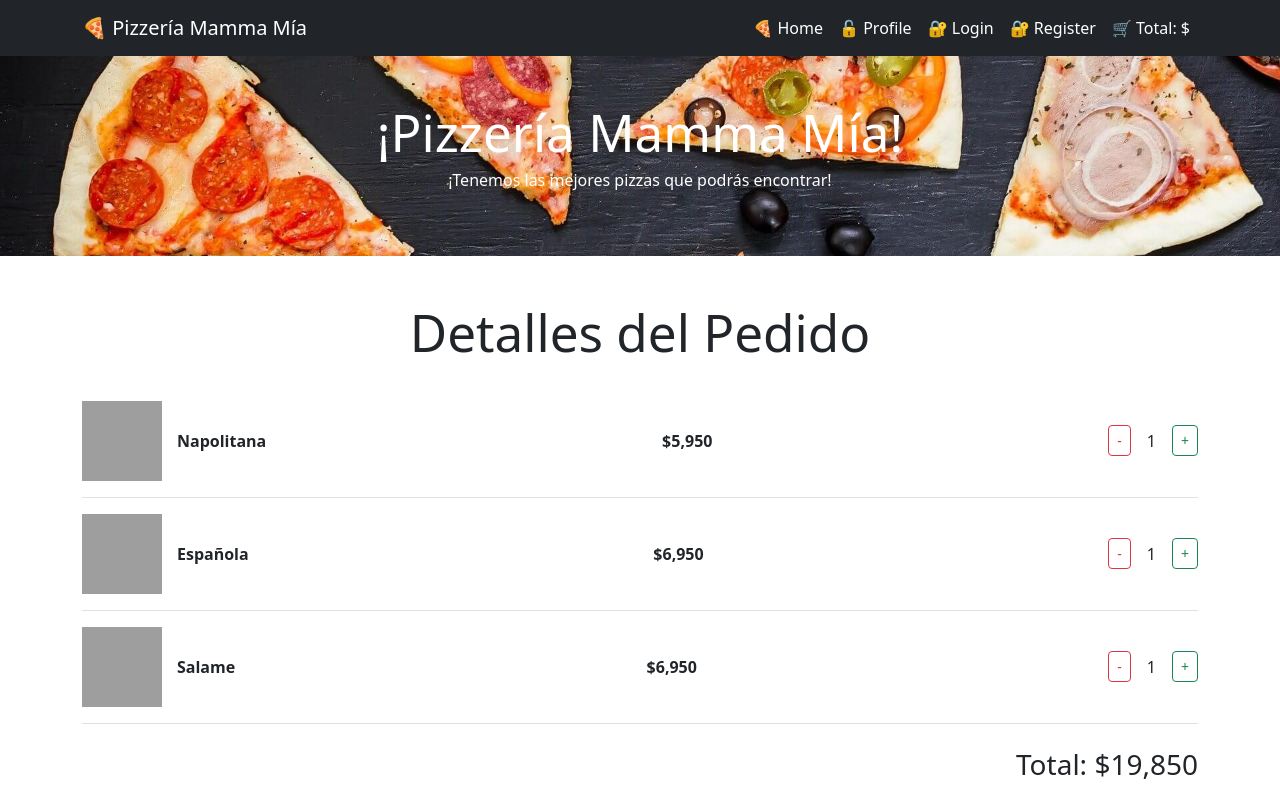
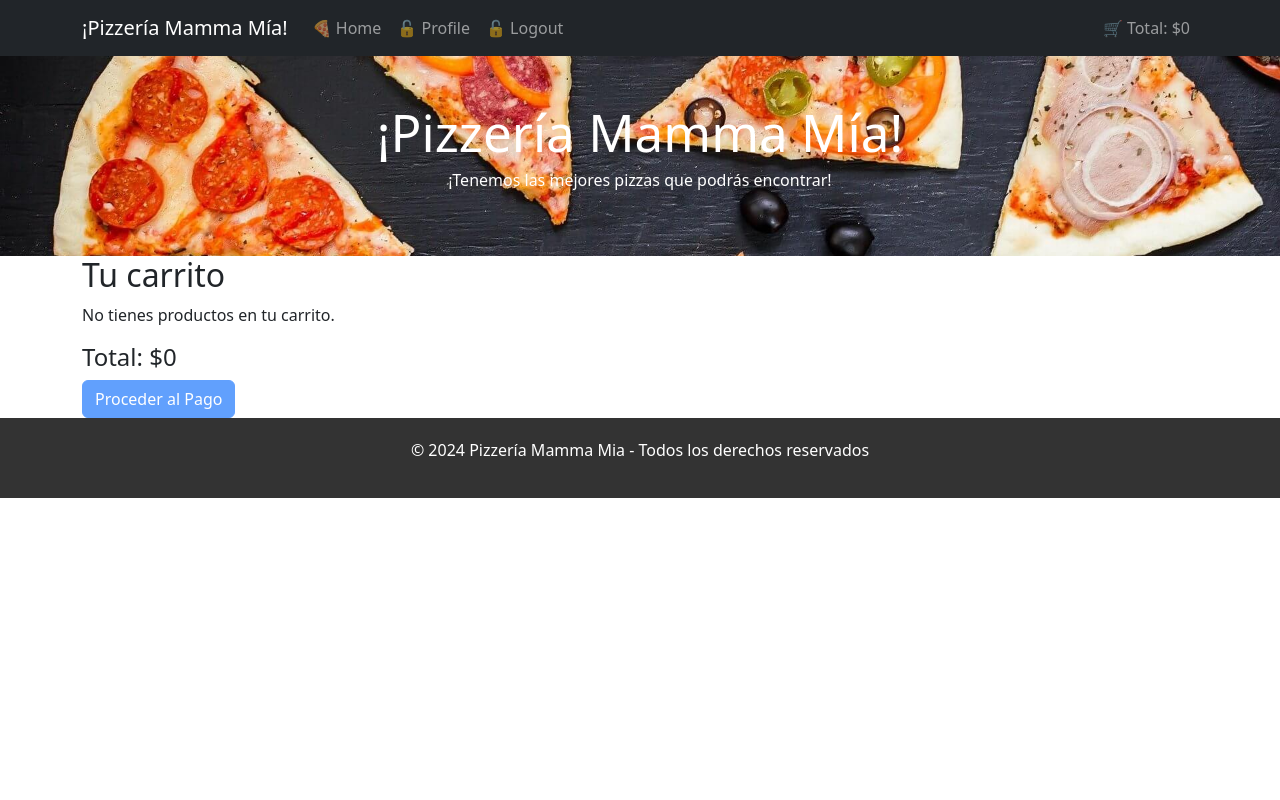
Before and after one commit to Maximiliano121/Desafio-Pizzeria-Mamma-Mia, a React (Vite) app: page /cart in a window 1280 px wide. Built offline with nearby package versions, Linux system fonts and the light colour scheme; grey boxes are pictures that could not be loaded.

Commit message:
Implementación completa del hito 6

```diff
--- a/package.json
+++ b/package.json
@@ -13,6 +13,7 @@
     "bootstrap": "^5.3.3",
     "prop-types": "^15.8.1",
     "react": "^18.3.1",
+    "react-bootstrap": "^2.10.6",
     "react-dom": "^18.3.1",
     "react-router-dom": "^7.0.1"
   },
--- a/src/App.jsx
+++ b/src/App.jsx
@@ -1,32 +1,40 @@
 // src/App.jsx
 import React from "react";
 import { Routes, Route } from "react-router-dom";
-import NavigationBar from "./components/Navbar";
+import Navbar from "./components/Navbar";
 import Header from "./components/Header";
 import Home from "./pages/Home";
 import Cart from "./pages/Cart";
 import Profile from "./pages/Profile";
 import Login from "./pages/Login";
 import Register from "./pages/Register";
-import Footer from "./components/Footer";
-import { CartProvider } from "./context/CartContext"; // Importamos el CartProvider
+import NotFound from "./pages/NotFound";
+import { CartContextProvider } from "./context/CartContext"; // Asegúrate de que esté importado correctamente
+import { UserContextProvider } from "./context/UserContext"; // Asegúrate de que esté importado correctamente
+import Footer from "./components/Footer"; // Asegúrate de que esté importado correctamente
 
 const App = () => {
   return (
-    <CartProvider>
-      <NavigationBar />
+    <UserContextProvider>
+      {/* Proveedor para el usuario */}
+      <CartContextProvider>
+        {/* Proveedor para el carrito */}
+        <Navbar /> {/* Navbar siempre debe estar visible */}
         <Header />
         <main>
           <Routes>
+            {/* Rutas definidas */}
             <Route path="/" element={<Home />} />
             <Route path="/cart" element={<Cart />} />
             <Route path="/profile" element={<Profile />} />
             <Route path="/login" element={<Login />} />
             <Route path="/register" element={<Register />} />
+            <Route path="*" element={<NotFound />} />
           </Routes>
         </main>
-      <Footer />
-    </CartProvider>
+        <Footer /> {/* Footer debe ir aquí, después de las rutas */}
+      </CartContextProvider>
+    </UserContextProvider>
   );
 };
 
--- a/src/components/Footer.jsx
+++ b/src/components/Footer.jsx
@@ -1,15 +1,17 @@
-// src/components/Footer.jsx
 import React from "react";
-import { Container } from "react-bootstrap";
+import { Container, Row, Col } from "react-bootstrap";
 
 const Footer = () => {
   return (
-    <footer className="bg-dark text-white py-4 mt-5">
-      <Container>
-        <p className="text-center mb-0">
-          &copy; 2021 - Pizzería Mamma Mía! - Todos los derechos reservados.
-        </p>
-      </Container>
+    <footer
+      style={{
+        textAlign: "center",
+        padding: "20px",
+        backgroundColor: "#333",
+        color: "#fff",
+      }}
+    >
+      <p>© 2024 Pizzería Mamma Mia - Todos los derechos reservados</p>
     </footer>
   );
 };
--- a/src/components/Navbar.jsx
+++ b/src/components/Navbar.jsx
@@ -1,36 +1,43 @@
-// src/components/Navbar.jsx
-import React from "react";
-import { Link } from "react-router-dom";
-import { Navbar, Nav, Container } from "react-bootstrap"; // Usando componentes de Bootstrap
+import React, { useContext } from "react";
+import { Navbar as BootstrapNavbar, Container, Nav } from "react-bootstrap";
+import { useNavigate } from "react-router-dom";
+import { CartContext } from "../context/CartContext";
+import { UserContext } from "../context/UserContext";
 
-const NavigationBar = () => {
+const Navbar = () => {
+  const { cart } = useContext(CartContext); // Obtener el cart del contexto
+  const { token, logout } = useContext(UserContext); // Obtener el token y logout
+  const navigate = useNavigate(); // Inicializamos useNavigate
+
   return (
-    <Navbar expand="lg" bg="dark" variant="dark">
+    <BootstrapNavbar bg="dark" variant="dark">
       <Container>
-        <Navbar.Brand as={Link} to="/">
-          🍕 Pizzería Mamma Mía
-        </Navbar.Brand>
-        <Nav className="ml-auto">
-          <Nav.Link as={Link} to="/" className="text-white">
-            🍕 Home
-          </Nav.Link>
-          <Nav.Link as={Link} to="/profile" className="text-white">
-            🔓 Profile
-          </Nav.Link>
-          <Nav.Link as={Link} to="/login" className="text-white">
-            🔐 Login
-          </Nav.Link>
-          <Nav.Link as={Link} to="/register" className="text-white">
-            🔐 Register
-          </Nav.Link>
-          <Nav.Link as={Link} to="/cart" className="text-white">
-            🛒 Total: $
-            {/* El total se puede calcular con el contexto del carrito */}
+        <BootstrapNavbar.Brand onClick={() => navigate("/")}>
+          ¡Pizzería Mamma Mía!
+        </BootstrapNavbar.Brand>
+        <Nav className="me-auto">
+          <Nav.Link onClick={() => navigate("/")}>🍕 Home</Nav.Link>
+          {token && (
+            <Nav.Link onClick={() => navigate("/profile")}>🔓 Profile</Nav.Link>
+          )}
+          {token && <Nav.Link onClick={logout}>🔓 Logout</Nav.Link>}
+          {!token && (
+            <Nav.Link onClick={() => navigate("/login")}>🔐 Login</Nav.Link>
+          )}
+          {!token && (
+            <Nav.Link onClick={() => navigate("/register")}>
+              🔐 Register
+            </Nav.Link>
+          )}
+        </Nav>
+        <Nav>
+          <Nav.Link onClick={() => navigate("/cart")}>
+            🛒 Total: ${cart.total}
           </Nav.Link>
         </Nav>
       </Container>
-    </Navbar>
+    </BootstrapNavbar>
   );
 };
 
-export default NavigationBar;
+export default Navbar;
--- a/src/context/CartContext.jsx
+++ b/src/context/CartContext.jsx
@@ -1,34 +1,69 @@
-// src/context/CartContext.jsx
 import React, { createContext, useState, useContext } from "react";
 
-// Crear el contexto del carrito
-export const CartContext = createContext(); // Exporta el contexto
+// Crear el contexto para el carrito
+export const CartContext = createContext();
 
 // Proveedor del contexto del carrito
-export const CartProvider = ({ children }) => {
-  const [cart, setCart] = useState([]); // Estado del carrito
+export const CartContextProvider = ({ children }) => {
+  const [cart, setCart] = useState({
+    total: 0,
+    products: [],
+  });
 
-  // Función para agregar un item al carrito
-  const addToCart = (pizza) => {
-    setCart((prevCart) => [...prevCart, pizza]);
+  const add = (pizza) => {
+    const productsQty = [...cart.products];
+    let total = 0;
+
+    const indexPizza = productsQty.findIndex((p) => p.id === pizza.id);
+    const pizzaFounded = indexPizza !== -1;
+
+    if (pizzaFounded) {
+      const currentPizza = productsQty[indexPizza];
+      currentPizza.qty += 1;
+    } else {
+      productsQty.push({
+        ...pizza,
+        qty: 1,
+      });
+    }
+
+    for (const product of productsQty) {
+      total += product.price * product.qty;
+    }
+
+    setCart({
+      total,
+      products: productsQty,
+    });
   };
 
-  // Función para eliminar un item del carrito
-  const removeFromCart = (pizzaId) => {
-    setCart((prevCart) => prevCart.filter((pizza) => pizza.id !== pizzaId));
+  const remove = (pizza) => {
+    const productsQty = [...cart.products];
+    let total = 0;
+
+    const indexPizza = productsQty.findIndex((p) => p.id === pizza.id);
+    const currentPizza = productsQty[indexPizza];
+
+    currentPizza.qty -= 1;
+
+    for (const product of productsQty) {
+      total += product.price * product.qty;
+    }
+
+    setCart({
+      total,
+      products: productsQty.filter((product) => product.qty > 0),
+    });
   };
 
-  // Calcular el total
-  const total = cart.reduce((acc, item) => acc + item.price * item.quantity, 0);
-
   return (
-    <CartContext.Provider value={{ cart, total, addToCart, removeFromCart }}>
+    <CartContext.Provider value={{ cart, add, remove }}>
       {children}
     </CartContext.Provider>
   );
 };
 
-// Hook personalizado para acceder al carrito
+// Hook para acceder al contexto del carrito
 export const useCart = () => {
   return useContext(CartContext);
 };
--- /dev/null
+++ b/src/context/UserContext.jsx
@@ -0,0 +1,17 @@
+import { createContext, useState } from "react";
+
+export const UserContext = createContext();
+
+export const UserContextProvider = ({ children }) => {
+  const [token, setToken] = useState(true);
+
+  const logout = () => {
+    setToken(false);
+  };
+
+  return (
+    <UserContext.Provider value={{ token, logout }}>
+      {children}
+    </UserContext.Provider>
+  );
+};
--- a/src/main.jsx
+++ b/src/main.jsx
@@ -2,13 +2,13 @@ import "bootstrap/dist/css/bootstrap.min.css";
 import "./index.css";
 import React from "react";
 import ReactDOM from "react-dom/client";
-import App from "./App";
-import { BrowserRouter } from "react-router-dom";
+import App from "./App"; // Tu archivo principal de la app
+import { BrowserRouter } from "react-router-dom"; // Solo aquí se debe importar BrowserRouter
 
 ReactDOM.createRoot(document.getElementById("root")).render(
   <React.StrictMode>
     <BrowserRouter>
-      <App />
+      <App /> {/* App debe estar dentro de BrowserRouter */}
     </BrowserRouter>
   </React.StrictMode>
 );
--- a/src/pages/Cart.jsx
+++ b/src/pages/Cart.jsx
@@ -1,99 +1,37 @@
-import React, { useState } from "react";
+import React, { useContext } from "react";
+import { Container, ListGroup, Button, Row, Col } from "react-bootstrap";
+import { CartContext } from "../context/CartContext"; // Importamos el contexto del carrito
 
 const Cart = () => {
-  const [cart, setCart] = useState([
-    {
-      name: "Napolitana",
-      price: 5950,
-      quantity: 1,
-      img: "https://firebasestorage.googleapis.com/v0/b/apis-varias-mias.appspot.com/o/pizzeria%2Fpizza-1239077_640_cl.jpg?alt=media&token=6a9a33da-5c00-49d4-9080-784dcc87ec2c",
-    },
-    {
-      name: "Española",
-      price: 6950,
-      quantity: 1,
-      img: "https://firebasestorage.googleapis.com/v0/b/apis-varias-mias.appspot.com/o/pizzeria%2Fcheese-164872_640_com.jpg?alt=media&token=18b2b821-4d0d-43f2-a1c6-8c57bc388fab",
-    },
-    {
-      name: "Salame",
-      price: 6950,
-      quantity: 1,
-      img: "https://firebasestorage.googleapis.com/v0/b/apis-varias-mias.appspot.com/o/pizzeria%2Fpizza-1239077_640_com.jpg?alt=media&token=e7cde87a-08d5-4040-ac54-90f6c31eb3e3",
-    },
-  ]);
-
-  const incrementQuantity = (index) => {
-    const updatedCart = [...cart];
-    updatedCart[index].quantity += 1;
-    setCart(updatedCart);
-  };
-
-  const decrementQuantity = (index) => {
-    const updatedCart = [...cart];
-    if (updatedCart[index].quantity > 1) {
-      updatedCart[index].quantity -= 1;
-      setCart(updatedCart);
-    }
-  };
-
-  const calculateTotal = () => {
-    return cart.reduce((total, item) => total + item.price * item.quantity, 0);
-  };
+  const { cart, add, remove } = useContext(CartContext); // Obtener el carrito y las funciones de agregar y eliminar productos
 
   return (
-    <div className="container mt-5">
-      <h1 className="text-center mb-4">Detalles del Pedido</h1>
-      <div>
-        {cart.map((item, index) => (
-          <div
-            key={index}
-            className="d-flex align-items-center justify-content-between border-bottom py-3"
-          >
-            <div className="d-flex align-items-center">
-              <img
-                src={item.img}
-                alt={item.name}
-                style={{
-                  width: "80px",
-                  height: "80px",
-                  marginRight: "15px",
-                  objectFit: "cover",
-                }}
-              />
-              <span className="fw-bold">{item.name}</span>
-            </div>
-
-            <div className="fw-bold">
-              ${(item.price * item.quantity).toLocaleString()}
-            </div>
-
-            <div className="d-flex align-items-center">
-              <button
-                className="btn btn-sm btn-outline-danger"
-                onClick={() => decrementQuantity(index)}
-              >
-                -
-              </button>
-              <span className="mx-3">{item.quantity}</span>
-              <button
-                className="btn btn-sm btn-outline-success"
-                onClick={() => incrementQuantity(index)}
-              >
-                +
-              </button>
-            </div>
-          </div>
-        ))}
-      </div>
-
-      <h3 className="text-end mt-4">
-        Total: ${calculateTotal().toLocaleString()}
-      </h3>
-
-      <div className="text-center">
-        <button className="btn btn-primary mt-3">Pagar</button>
-      </div>
-    </div>
+    <Container>
+      <h2>Tu carrito</h2>
+      {cart.products.length === 0 ? (
+        <p>No tienes productos en tu carrito.</p>
+      ) : (
+        <ListGroup>
+          {cart.products.map((pizza) => (
+            <ListGroup.Item key={pizza.id}>
+              <Row>
+                <Col>{pizza.name}</Col>
+                <Col>${pizza.price}</Col>
+                <Col>
+                  <Button onClick={() => add(pizza)}>+</Button>
+                  <span>{pizza.qty}</span>
+                  <Button onClick={() => remove(pizza)}>-</Button>
+                </Col>
+              </Row>
+            </ListGroup.Item>
+          ))}
+        </ListGroup>
+      )}
+      <h4>Total: ${cart.total}</h4>
+      <Button variant="primary" disabled={cart.products.length === 0}>
+        Proceder al Pago
+      </Button>
+    </Container>
   );
 };
 
--- a/src/pages/Home.jsx
+++ b/src/pages/Home.jsx
@@ -1,44 +1,33 @@
-// src/pages/Home.jsx
-import React, { useEffect, useState } from "react";
-import { Row, Col, Container } from "react-bootstrap"; // Usamos Bootstrap para el layout
-import CardPizza from "../components/CardPizza"; // Importamos el componente de tarjeta
+import React, { useEffect, useState, useContext } from "react";
+import { Container, Row, Col, Button } from "react-bootstrap";
+import { CartContext } from "../context/CartContext"; // Importar el contexto del carrito
+import CardPizza from "../components/CardPizza"; // Componente para mostrar las pizzas
 
 const Home = () => {
+  const { add } = useContext(CartContext); // Función para agregar productos al carrito
   const [pizzas, setPizzas] = useState([]);
-  const [loading, setLoading] = useState(true);
 
-  useEffect(() => {
   const fetchPizzas = async () => {
     try {
       const response = await fetch("http://localhost:5000/api/pizzas");
       const data = await response.json();
       setPizzas(data);
     } catch (error) {
-        console.error("Error al obtener las pizzas:", error);
-      } finally {
-        setLoading(false);
+      alert("No se pudo conectar con la API. Por favor, intenta de nuevo.");
     }
   };
 
+  useEffect(() => {
     fetchPizzas();
   }, []);
 
-  if (loading) {
-    return <p>Cargando pizzas...</p>;
-  }
-
   return (
     <Container>
-      <h2 className="mt-5 text-center">Nuestras Pizzas</h2>
+      <h2>Selecciona tu pizza favorita</h2>
       <Row>
         {pizzas.map((pizza) => (
-          <Col sm={12} md={6} lg={4} key={pizza.id} className="mb-4">
-            <CardPizza
-              name={pizza.name}
-              price={pizza.price}
-              ingredients={pizza.ingredients}
-              img={pizza.img}
-            />
+          <Col md={4} key={pizza.id}>
+            <CardPizza pizza={pizza} onClickAdd={() => add(pizza)} />
           </Col>
         ))}
       </Row>
```
Also changed, not shown: src/components/CardPizza.jsx (+10 -22 lines), 1 other file (tests, documents, lock files or other folders). Lines whose indentation alone changed are shown as unchanged.
